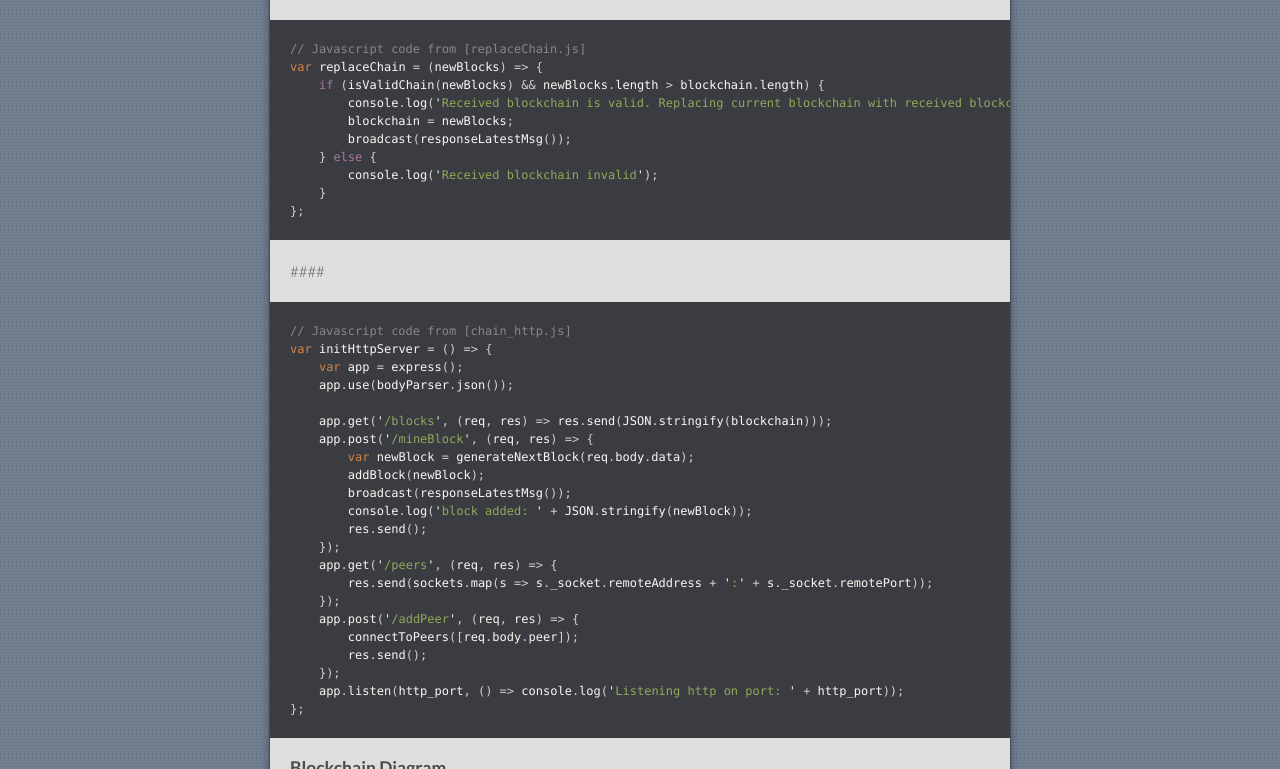
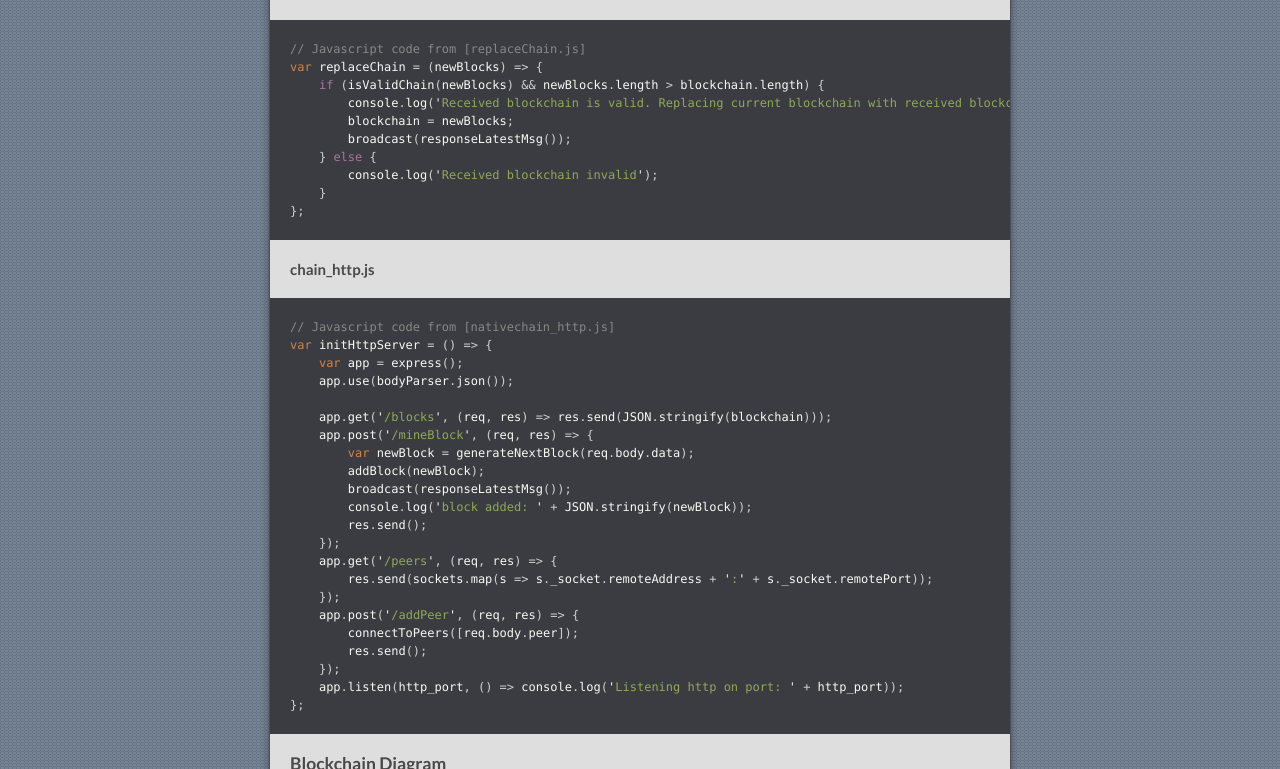
Before and after one commit to flowstake/flowstake.github.io, a Jekyll site: the page built from index.md, in a window 1280 px wide and 900 px high, scrolled down 2288 px, cut to the strip 0-769 px from the top of the window. Built offline with Jekyll 4.4.1, drawn with Linux system fonts in a browser that asks for light colours; our own code applies the rules of GitHub Pages for plain Markdown files.

Commit message:
Update index.md

````diff
--- a/index.md
+++ b/index.md
@@ -111,9 +111,9 @@ var replaceChain = (newBlocks) => {
     }
 };
 ```
-####
+#### chain_http.js
 ```js
-// Javascript code from [chain_http.js]
+// Javascript code from [nativechain_http.js]
 var initHttpServer = () => {
     var app = express();
     app.use(bodyParser.json());
````
